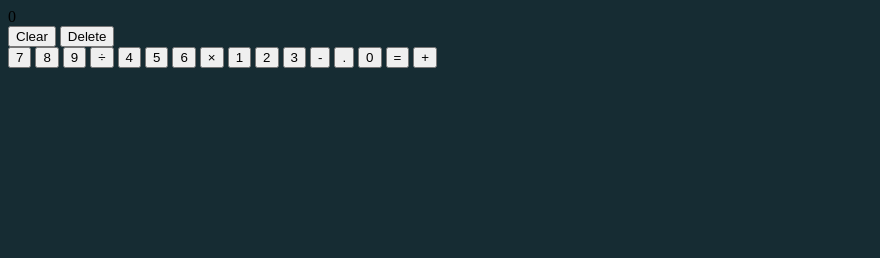
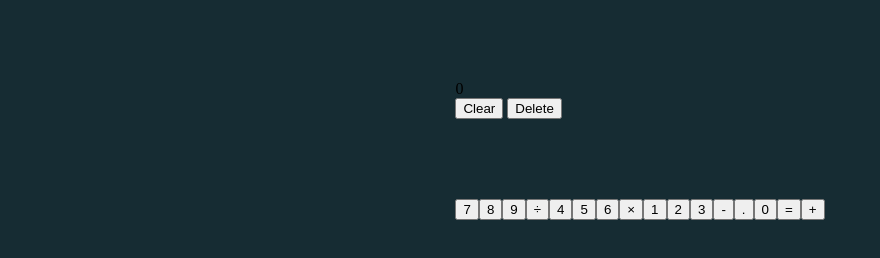
Before and after one commit to fabiusgasber/calculator, a plain HTML site: page index.html in a window 1280 px wide. Shown: the whole page, without its empty margins (0-880 px from the left). Drawn offline with Linux system fonts and the light colour scheme.

Commit message:
Add styling to outer calc

```diff
--- a/styles.css
+++ b/styles.css
@@ -1,3 +1,11 @@
 html{
     background-color: #162c33;
 }
+
+.calc-box, .user-area
+{
+    display: flex;
+    justify-content: center;
+    flex-wrap: wrap;
+    margin-top: 5em;
+}
```
